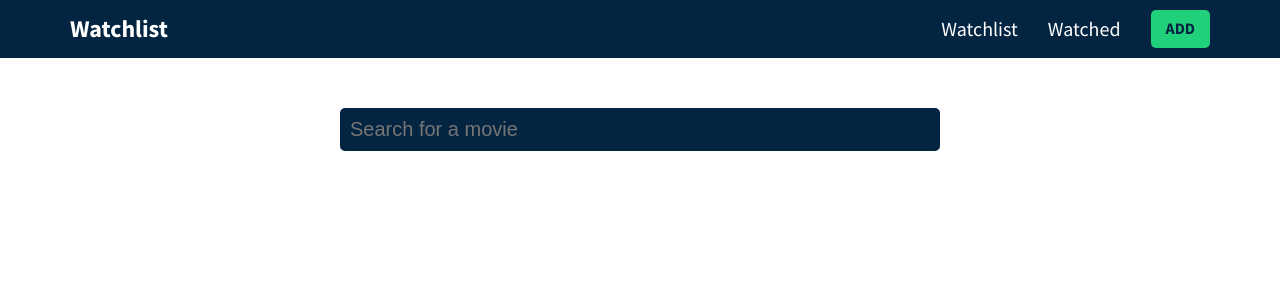
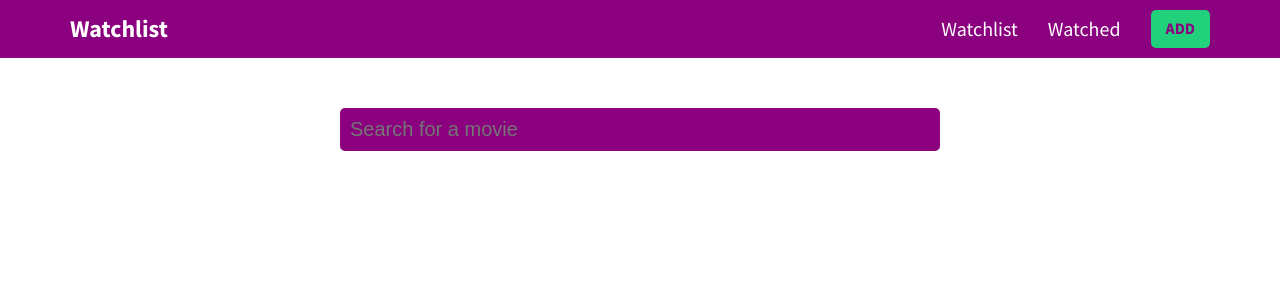
Before and after one commit to jordonkane/my-movie-list, a React (Create React App) app: page /add in a window 1280 px wide. Shown: the top 300 px of the page. Built offline with nearby package versions, Linux system fonts and the light colour scheme.

Commit message:
updated comments 📽

```diff
--- a/package.json
+++ b/package.json
@@ -6,8 +6,10 @@
     "@testing-library/jest-dom": "^5.17.0",
     "@testing-library/react": "^13.4.0",
     "@testing-library/user-event": "^13.5.0",
+    "moment": "^2.29.4",
     "react": "^18.2.0",
     "react-dom": "^18.2.0",
+    "react-moment": "^1.1.3",
     "react-router-dom": "^6.14.2",
     "react-scripts": "5.0.1",
     "web-vitals": "^2.1.4"
--- a/src/App.css
+++ b/src/App.css
@@ -1,7 +1,7 @@
 @import url("https://fonts.googleapis.com/css2?family=Source+Sans+Pro:wght@300;400;600;700;900&display=swap");
 
 :root {
-  --primary: #032541;
+  --primary: #8a007e;
   --secondary: #21d07a;
   --white: #fff;
 }
--- a/src/components/ResultCard.js
+++ b/src/components/ResultCard.js
@@ -13,18 +13,21 @@ export const ResultCard = ({ movie }) => {
     watched,
   } = useContext(GlobalContext);
 
-  let storedMovie = watchlist.find((o) => o.id === movie.id);
-  let storedMovieWatched = watched.find((o) => o.id === movie.id);
+  // Check arrays for movies
+  let storedMovie = watchlist.find((o) => o.id === movie.id); // Check if movie is in watchlist
+  let storedMovieWatched = watched.find((o) => o.id === movie.id); // Check if movie is in watched
 
+  // Disable button if movie is stored
   const watchlistDisabled = storedMovie
     ? true
     : storedMovieWatched
     ? true
     : false;
 
+  // Disable button if movie is watched
   const watchedDisabled = storedMovieWatched ? true : false;
 
-  return ( // Styling
+  return ( // Styling & buttons
     <div className="result-card">
       <div className="poster-wrapper">
         {movie.poster_path ? ( // Create an image element
```
Also changed, not shown: 1 other file (tests, documents, lock files or other folders).
